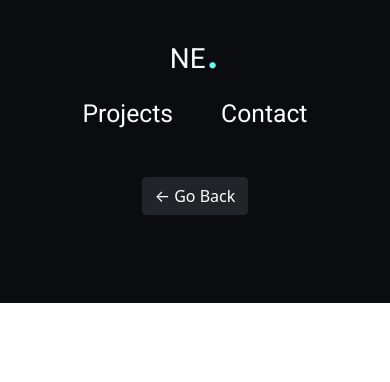
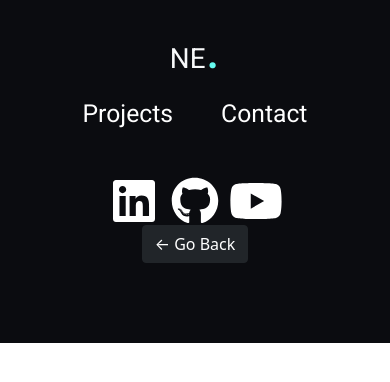
Before and after one commit to TechnoPrep/react-portfolio, a React (Create React App) app: page /contact in a window 390 px wide. Shown: the top 382 px of the page. Built offline with nearby package versions, Linux system fonts and the light colour scheme.

Commit message:
Added social links, adjusted styling for responsiveness

```diff
--- a/src/components/Footer/index.js
+++ b/src/components/Footer/index.js
@@ -1,25 +1,54 @@
-import React from 'react';
-import { useLocation, useHistory } from 'react-router-dom';
+import React from "react";
+import { useLocation, useHistory } from "react-router-dom";
+
+import { FontAwesomeIcon } from "@fortawesome/react-fontawesome";
+
+// Import FA "fab" prefix
+import {
+  faGithub,
+  faYoutube,
+  faLinkedin,
+} from "@fortawesome/free-brands-svg-icons";
 
 const Footer = () => {
   const location = useLocation();
   const history = useHistory();
   return (
-      <footer className="d-flex flex-wrap align-items-center py-3 footer-bg-custom">
-        <div className="container text-center mb-5">
-          {location.pathname !== '/' && (
+    <footer className="d-flex flex-wrap align-items-center py-3 footer-bg-custom">
+      <div className="container text-center mb-5">
+        <div className="row col-12 py-lg-3"></div>
+        <div className="row social-links d-flex justify-content-center">
+          <div className="col-lg-4 d-flex justify-content-center">
+            <div className="col-2 footer-fa-icons">
+              <a rel="noreferrer" target="_blank" href="https://www.linkedin.com/in/nathaniel-ehrlich-018758121/">
+                <FontAwesomeIcon icon={faLinkedin} size="3x" color="#fff" />
+              </a>
+            </div>
+            <div className="col-2 footer-fa-icons">
+              <a rel="noreferrer" target="_blank" href="https://github.com/TechnoPrep">
+                <FontAwesomeIcon icon={faGithub} size="3x" color="#fff" />
+              </a>
+            </div>
+            <div className="col-2 footer-fa-icons">
+              <a rel="noreferrer" target="_blank" href="https://www.youtube.com/channel/UCmpGQ2QrNXYZaEiIK4VJrjA">
+                <FontAwesomeIcon icon={faYoutube} size="3x" color="#fff" />
+              </a>
+            </div>
+          </div>
+        </div>
+        {location.pathname !== "/" && (
+          <>
+            <div className="row col-12 py-lg-3"></div>
             <button
               className="btn btn-dark mb-3"
               onClick={() => history.goBack()}
             >
               &larr; Go Back
             </button>
-          )}
-          <h4>
-
-          </h4>
-        </div>
-      </footer>
+          </>
+        )}
+      </div>
+    </footer>
   );
 };
 
```
